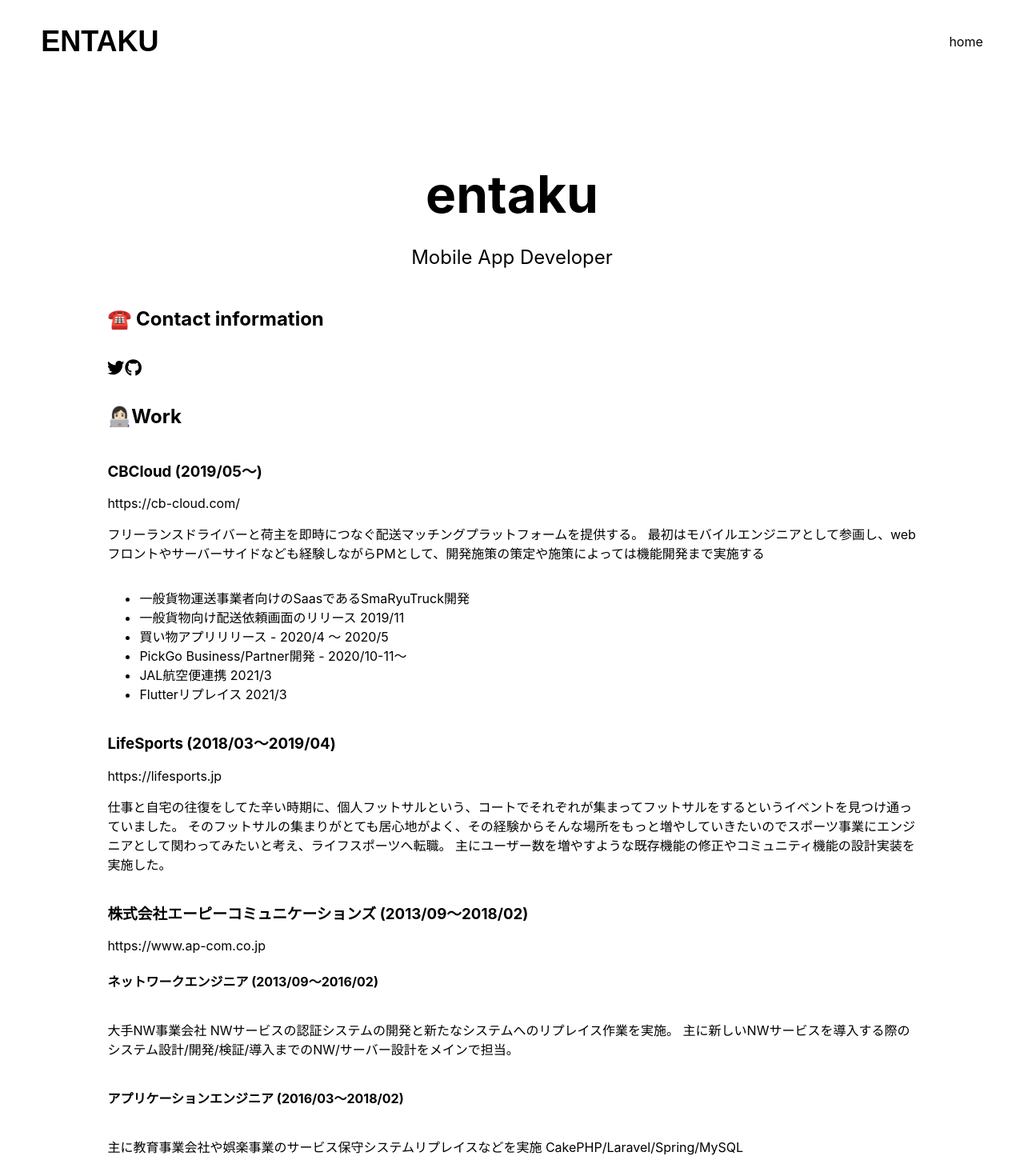
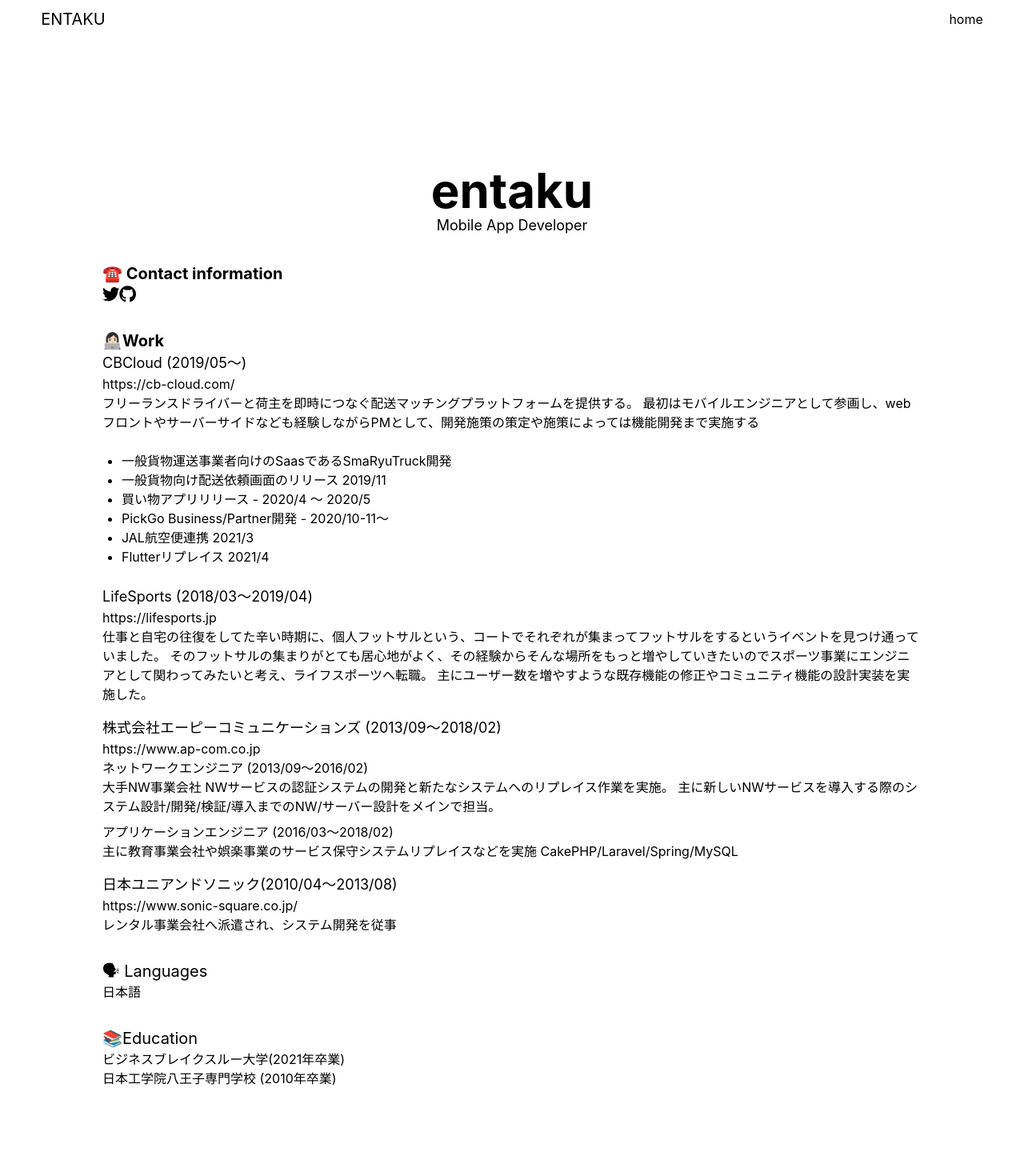
Before and after one commit to entaku0818/entaku0818.github.io, a Next.js app: page / in a window 1280 px wide. Shown: the top 1470 px of the page at 80% size. Built offline with nearby package versions, Linux system fonts and the light colour scheme.

Commit message:
tailwindcssの導入

```diff
--- /dev/null
+++ b/components/header.tsx
@@ -0,0 +1,34 @@
+import '@fortawesome/fontawesome-svg-core/styles.css'
+
+export const Header = (): JSX.Element => (
+  <header>
+    <h1 className="text-xl">
+      <a className="header-title" href="/">
+        ENTAKU
+      </a>
+    </h1>
+    <nav className="pc-nav">
+      <a href="/">home</a>
+      {/*<a className={'ml-4'} href="/presentation">*/}
+      {/*  presentation*/}
+      {/*</a>*/}
+    </nav>
+    <style jsx>{`
+      header {
+        padding: 10px 4%;
+        position: fixed;
+        top: 0;
+        width: 100%;
+        display: flex;
+        align-items: center;
+        background: #fff;
+      }
+
+      nav {
+        margin: 0 0 0 auto;
+      }
+    `}</style>
+  </header>
+)
+
+export default Header
--- a/package.json
+++ b/package.json
@@ -28,6 +28,8 @@
     "@fortawesome/free-brands-svg-icons": "^5.15.4",
     "@fortawesome/free-solid-svg-icons": "^5.15.4",
     "@fortawesome/react-fontawesome": "^0.1.15",
+    "@tailwindcss/postcss7-compat": "2.1.4",
+    "autoprefixer": "^10.3.7",
     "next": "latest",
     "react": "^17.0.2",
     "react-dom": "^17.0.2"
--- a/pages/_app.js
+++ b/pages/_app.js
@@ -1,5 +1,5 @@
 import React from 'react'
-
+import '../styles/globals.css'
 import usePageView from '../hocks/usePageView'
 import GoogleAnalytics from '../components/GoogleAnalytics'
 
--- a/pages/index.tsx
+++ b/pages/index.tsx
@@ -2,28 +2,22 @@
 import '@fortawesome/fontawesome-svg-core/styles.css'
 import { FontAwesomeIcon } from '@fortawesome/react-fontawesome'
 import { faTwitter, faGithub } from '@fortawesome/free-brands-svg-icons'
+import Header from '../components/header'
 
 export const Home = (): JSX.Element => (
-  <div className="container">
+  <div>
     <Head>
       <title>Portfolio - entaku</title>
       <link rel="icon" href="/favicon.ico" />
     </Head>
-    <header>
-      <h1>
-        <a className="header-title" href="/">
-          ENTAKU
-        </a>
-      </h1>
-      <nav className="pc-nav">
-        <a href="/">home</a>
-      </nav>
-    </header>
+    <Header />
     <main>
-      <h1 className="title">entaku</h1>
-
-      <p className="description">Mobile App Developer</p>
-      <h2>☎️ Contact information</h2>
+      <div className={'text-center'}>
+        <h1 className="text-6xl  font-bold">entaku</h1>
+        <p className="text-lg description">Mobile App Developer</p>
+      </div>
+      <section className={'mt-8'}>
+        <h2 className="text-xl font-bold">☎️ Contact information</h2>
         <p>
           <a
             href="https://twitter.com/entaku_0818"
@@ -40,27 +34,41 @@
             <FontAwesomeIcon size="lg" icon={faGithub} />
           </a>
         </p>
-      <h2>👩🏻‍💻Work</h2>
+      </section>
 
-      <h3>CBCloud (2019/05〜)</h3>
-      <a href="https://cb-cloud.com/" target="_blank" rel="noopener noreferrer">
+      <section className={'mt-8'}>
+        <div>
+          <h2 className={'text-xl font-bold'}>👩🏻‍💻Work</h2>
+
+          <h3 className={'text-lg'}>CBCloud (2019/05〜)</h3>
+          <a
+            href="https://cb-cloud.com/"
+            target="_blank"
+            rel="noopener noreferrer"
+          >
             https://cb-cloud.com/
           </a>
           <p>
             フリーランスドライバーと荷主を即時につなぐ配送マッチングプラットフォームを提供する。
             最初はモバイルエンジニアとして参画し、webフロントやサーバーサイドなども経験しながらPMとして、開発施策の策定や施策によっては機能開発まで実施する
           </p>
-      <ul>
+          <ul className="list-disc m-6">
             <li>一般貨物運送事業者向けのSaasであるSmaRyuTruck開発</li>
             <li>一般貨物向け配送依頼画面のリリース 2019/11</li>
             <li>買い物アプリリリース - 2020/4 〜 2020/5</li>
             <li>PickGo Business/Partner開発 - 2020/10-11〜</li>
             <li>JAL航空便連携 2021/3</li>
-        <li>Flutterリプレイス 2021/3</li>
+            <li>Flutterリプレイス 2021/4</li>
           </ul>
+        </div>
 
-      <h3>LifeSports (2018/03〜2019/04)</h3>
-      <a href="https://lifesports.jp" target="_blank" rel="noopener noreferrer">
+        <div className={'mt-4'}>
+          <h3 className={'text-lg'}>LifeSports (2018/03〜2019/04)</h3>
+          <a
+            href="https://lifesports.jp"
+            target="_blank"
+            rel="noopener noreferrer"
+          >
             https://lifesports.jp
           </a>
           <p>
@@ -68,8 +76,12 @@
             そのフットサルの集まりがとても居心地がよく、その経験からそんな場所をもっと増やしていきたいのでスポーツ事業にエンジニアとして関わってみたいと考え、ライフスポーツへ転職。
             主にユーザー数を増やすような既存機能の修正やコミュニティ機能の設計実装を実施した。
           </p>
+        </div>
 
-      <h3>株式会社エーピーコミュニケーションズ (2013/09〜2018/02)</h3>
+        <div className={'mt-4'}>
+          <h3 className={'text-lg'}>
+            株式会社エーピーコミュニケーションズ (2013/09〜2018/02)
+          </h3>
           <a
             href="https://www.ap-com.co.jp"
             target="_blank"
@@ -83,13 +95,19 @@
             NWサービスの認証システムの開発と新たなシステムへのリプレイス作業を実施。
             主に新しいNWサービスを導入する際のシステム設計/開発/検証/導入までのNW/サーバー設計をメインで担当。
           </p>
-      <h4>アプリケーションエンジニア (2016/03〜2018/02)</h4>
+          <h4 className={'mt-2'}>
+            アプリケーションエンジニア (2016/03〜2018/02)
+          </h4>
           <p>
             主に教育事業会社や娯楽事業のサービス保守システムリプレイスなどを実施
             CakePHP/Laravel/Spring/MySQL
           </p>
+        </div>
 
-      <h3>日本ユニアンドソニック(2010/04〜2013/08)</h3>
+        <div className={'mt-4'}>
+          <h3 className={'text-lg'}>
+            日本ユニアンドソニック(2010/04〜2013/08)
+          </h3>
           <a
             href="https://www.sonic-square.co.jp/"
             target="_blank"
@@ -98,35 +116,31 @@
             https://www.sonic-square.co.jp/
           </a>
           <p>レンタル事業会社へ派遣され、システム開発を従事</p>
-
-      <h2>🗣 Languages</h2>
+        </div>
+      </section>
+      <section className={'mt-8'}>
+        <h2 className="text-xl">🗣 Languages</h2>
         <p>日本語</p>
-      <h2>📚Education</h2>
+      </section>
+      <section className={'mt-8'}>
+        <h2 className="text-xl">📚Education</h2>
         <p>
           <a href="https://bbt.ac/" rel="noopener noreferrer">
             ビジネスブレイクスルー大学
           </a>
-        (2018年卒業)
+          (2021年卒業)
         </p>
         <p>日本工学院八王子専門学校 (2010年卒業)</p>
+      </section>
     </main>
 
     <footer>Powered by entaku</footer>
 
     <style jsx>{`
-      .header-title{
+      .header-title {
         font-family: Arial, cursive;
         font-size: 36px;
         height: min-content;
-      }
-
-      .container {
-        min-height: 100vh;
-        padding: 0 0.5rem;
-        display: flex;
-        flex-direction: column;
-        justify-content: center;
-        align-items: center;
       }
 
       main {
@@ -179,16 +193,6 @@
         font-size: 4rem;
       }
 
-      .title,
-      .description {
-        text-align: center;
-      }
-
-      .description {
-        line-height: 1.5;
-        font-size: 1.5rem;
-      }
-
       code {
         background: #fafafa;
         border-radius: 5px;
@@ -196,56 +200,6 @@
         font-size: 1.1rem;
         font-family: Menlo, Monaco, Lucida Console, Liberation Mono,
           DejaVu Sans Mono, Bitstream Vera Sans Mono, Courier New, monospace;
-      }
-
-      .grid {
-        display: flex;
-        align-items: center;
-        justify-content: center;
-        flex-wrap: wrap;
-
-        max-width: 800px;
-        margin-top: 3rem;
-      }
-
-      .card {
-        margin: 1rem;
-        flex-basis: 100%;
-        padding: 1.5rem;
-        text-align: left;
-        color: inherit;
-        text-decoration: none;
-        border: 1px solid #eaeaea;
-        border-radius: 10px;
-        transition: color 0.15s ease, border-color 0.15s ease;
-      }
-
-      .card:hover,
-      .card:focus,
-      .card:active {
-        color: #0070f3;
-        border-color: #0070f3;
-      }
-
-      .card h3 {
-        margin: 0 0 1rem 0;
-        font-size: 1.5rem;
-      }
-
-      .card p {
-        margin: 0;
-        font-size: 1.25rem;
-        line-height: 1.5;
-      }
-
-      @media (max-width: 600px) {
-        .grid {
-          width: 100%;
-          flex-direction: column;
-        }
-      }
-      * {
-     box-sizing: border-box;
       }
 
       header {
@@ -261,7 +215,6 @@
       nav {
         margin: 0 0 0 auto;
       }
-
     `}</style>
 
     <style jsx global>{`
--- /dev/null
+++ b/pages/presentation.tsx
@@ -0,0 +1,110 @@
+import Head from 'next/head'
+import '@fortawesome/fontawesome-svg-core/styles.css'
+import Header from '../components/header'
+
+export const Presentation = (): JSX.Element => (
+  <div>
+    <Head>
+      <title>Portfolio - entaku</title>
+      <link rel="icon" href="/favicon.ico" />
+    </Head>
+    <Header></Header>
+    <main></main>
+
+    <footer>Powered by entaku</footer>
+
+    <style jsx>{`
+      .header-title {
+        font-family: Arial, cursive;
+        font-size: 36px;
+        height: min-content;
+      }
+
+      main {
+        padding: 5rem 0;
+        flex: 1;
+        display: flex;
+        flex-direction: column;
+        justify-content: center;
+        margin: 10%;
+      }
+
+      footer {
+        width: 100%;
+        height: 100px;
+        border-top: 1px solid #eaeaea;
+        display: flex;
+        justify-content: center;
+        align-items: center;
+      }
+
+      footer img {
+        margin-left: 0.5rem;
+      }
+
+      footer a {
+        display: flex;
+        justify-content: center;
+        align-items: center;
+      }
+
+      .card:hover,
+      .card:focus,
+      .card:active {
+        color: #0070f3;
+        border-color: #0070f3;
+      }
+
+      .card h3 {
+        margin: 0 0 1rem 0;
+        font-size: 1.5rem;
+      }
+
+      .card p {
+        margin: 0;
+        font-size: 1.25rem;
+        line-height: 1.5;
+      }
+
+      @media (max-width: 600px) {
+        .grid {
+          width: 100%;
+          flex-direction: column;
+        }
+      }
+      * {
+        box-sizing: border-box;
+      }
+
+      header {
+        padding: 10px 4%;
+        position: fixed;
+        top: 0;
+        width: 100%;
+        display: flex;
+        align-items: center;
+        background: #fff;
+      }
+
+      nav {
+        margin: 0 0 0 auto;
+      }
+    `}</style>
+
+    <style jsx global>{`
+      html,
+      body {
+        padding: 0;
+        margin: 0;
+        font-family: -apple-system, BlinkMacSystemFont, Segoe UI, Roboto, Oxygen,
+          Ubuntu, Cantarell, Fira Sans, Droid Sans, Helvetica Neue, sans-serif;
+      }
+
+      * {
+        box-sizing: border-box;
+      }
+    `}</style>
+  </div>
+)
+
+export default Presentation
--- /dev/null
+++ b/postcss.config.js
@@ -0,0 +1,6 @@
+module.exports = {
+  plugins: {
+    tailwindcss: {},
+    autoprefixer: {},
+  },
+}
--- /dev/null
+++ b/styles/globals.css
@@ -0,0 +1,3 @@
+@tailwind base;
+@tailwind components;
+@tailwind utilities;
--- /dev/null
+++ b/tailwind.config.js
@@ -0,0 +1,12 @@
+module.exports = {
+  purge: ['./pages/**/*.{js,ts,jsx,tsx}', './components/**/*.{js,ts,jsx,tsx}'],
+  darkMode: false, // or 'media' or 'class'
+  theme: {
+    extend: {},
+  },
+  variants: {
+    extend: {},
+  },
+  plugins: [],
+  mode: 'jit',
+}
```
Also changed, not shown: 1 other file (tests, documents, lock files or other folders). Lines whose indentation alone changed are shown as unchanged.
